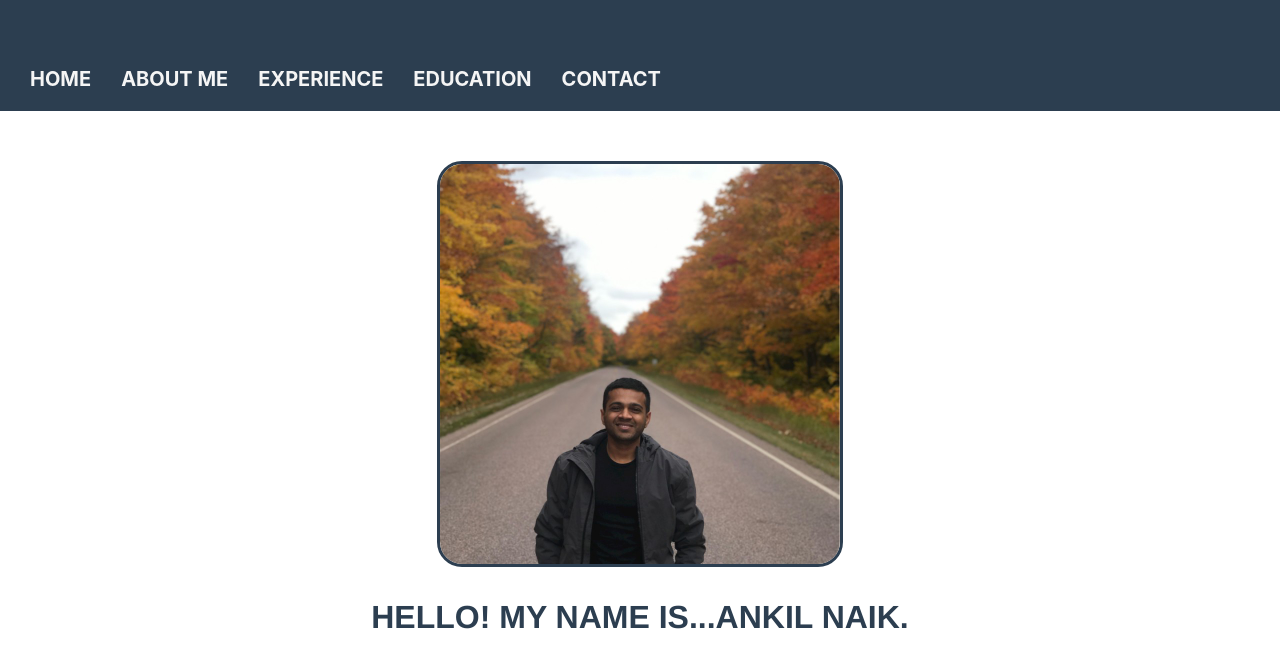
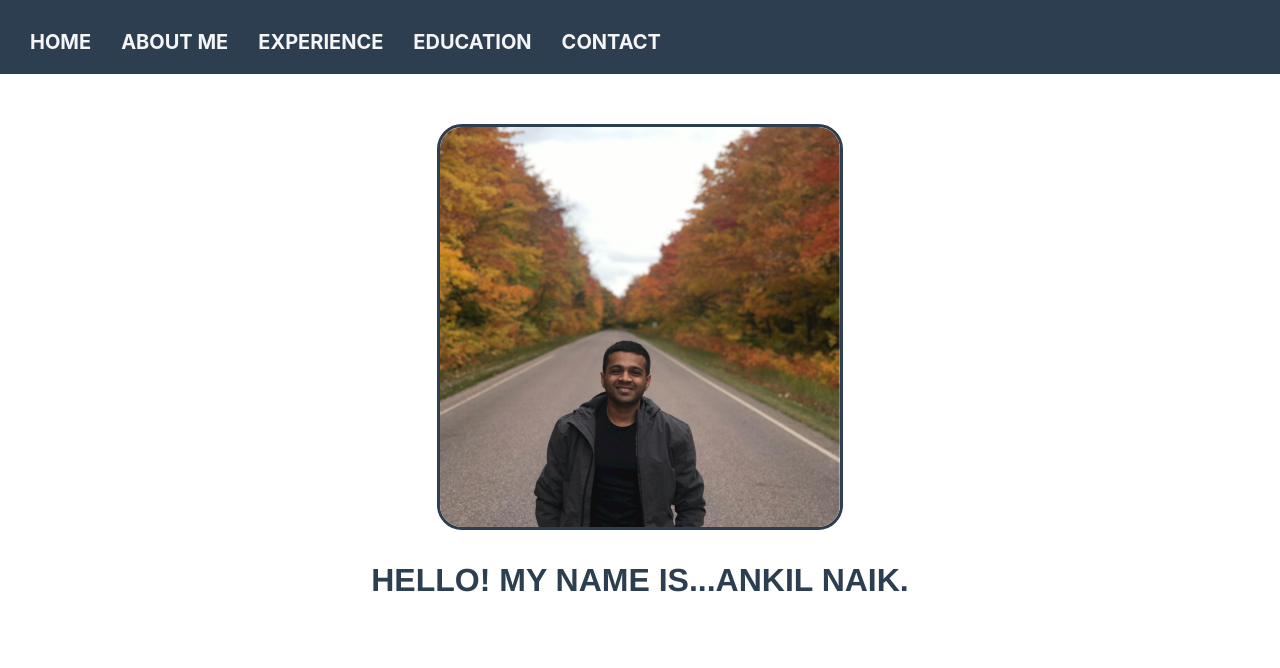
Before and after one commit to AnkilRNaik/portfolio, a React (Create React App) app: page / in a window 1280 px wide. Shown: the top 668 px of the page. Built offline with nearby package versions, Linux system fonts and the light colour scheme.

Commit message:
configured headers and added about me

```diff
--- a/src/App.js
+++ b/src/App.js
@@ -1,6 +1,6 @@
 import React from 'react';
 import Home from '../src/components/home.js';
-import Header from './components/header';
+import Header from './components/header.js';
 
 const App = () => {
   return (
--- /dev/null
+++ b/src/components/aboutMe.js
@@ -0,0 +1,17 @@
+import React from 'react';
+import ReactDOM from 'react-dom';
+import Header from '../components/header.js';
+import '../styles/aboutMe.css';
+
+const aboutMe = () => {
+  const message = "Please come back at a later point...I am building something exciting";
+  ReactDOM.render(
+    <div>
+      <Header />
+      <p className="aboutMeMsg">{message}</p>
+    </div>,
+    document.getElementById('root')
+  );
+}
+
+export default aboutMe;
--- a/src/components/header.js
+++ b/src/components/header.js
@@ -1,14 +1,16 @@
 import React from 'react';
 import '../styles/header.css';
+import aboutMe from './aboutMe';
+import Home from './home';
 
 const Header = () => {
     return (
         <div className="header">
-            <h1 className="pane">HOME</h1>
-            <h1 className="pane">ABOUT ME</h1>
-            <h1 className="pane">EXPERIENCE</h1>
-            <h1 className="pane">EDUCATION</h1>
-            <h1 className="pane">CONTACT</h1>
+            <a href="#" className="href" onClick={Home}><h1 className="pane">HOME</h1></a>
+            <a href="#" className="href" onClick={aboutMe}><h1 className="pane">ABOUT ME</h1></a>
+            <a href="#" className="href"><h1 className="pane">EXPERIENCE</h1></a>
+            <a href="#" className="href"><h1 className="pane">EDUCATION</h1></a>
+            <a href="#" className="href"><h1 className="pane">CONTACT</h1></a>
         </div>
     );
 }
--- a/src/components/home.js
+++ b/src/components/home.js
@@ -1,15 +1,22 @@
 import React from 'react';
+import ReactDOM from 'react-dom';
+import Header from '../components/header.js';
 import '../styles/home.css';
 import profileImage from '../images/ankil.jpeg';
 
 const Home = () => {
     const message = "Hello! My name is...Ankil Naik.";
-    return (
-        <div className="home">
+    return ReactDOM.render(
+        <div>
+          <Header />
+          <div className="home">
             <img src={profileImage} className="img"></img>
             <p className="msg">{message}</p>
         </div>
-    );
+        </div>,
+        document.getElementById('root')
+      );
+
 }
 
 export default Home;
--- /dev/null
+++ b/src/styles/aboutMe.css
@@ -0,0 +1,8 @@
+.aboutMeMsg {
+  display: block;
+  font-family: Montserrat,"Helvetica Neue",Helvetica,Arial,sans-serif;
+  font-size: 1.5em;
+  font-weight: 700;
+  color: #2c3e50;
+  text-align: center;
+}
--- a/src/styles/header.css
+++ b/src/styles/header.css
@@ -1,6 +1,6 @@
 .header {
     background-color: #2c3e50;
-    padding-top: 67px;
+    padding-top: 30px;
     padding-bottom: 20px;
 }
 
@@ -11,3 +11,7 @@
     display: inline;
     text-align: center;
 }
+
+.href {
+    text-decoration: none;
+}
```
